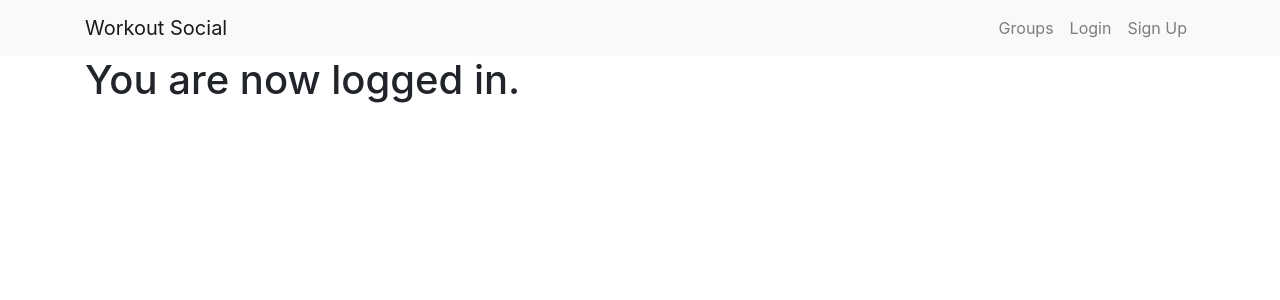
After one commit to jbeausoleil/django-simple-socialsite, a Django app: template templates/test.html in a window 1280 px wide. The commit adds this page. Shown: the top 300 px of the page. Run offline with Django 3.2, Linux system fonts and the light colour scheme; the template is opened without the code that fills it, so the values that code supplies are empty; some libraries are stand-ins or nearby versions.

Commit message:
Adding templating for html files and connecting urls.

```diff
--- a/accounts/views.py
+++ b/accounts/views.py
@@ -1,9 +1,9 @@
 from django.shortcuts import render
 from django.urls import reverse_lazy
-from django.views.generic import CreateView
-
+from django.views.generic import TemplateView, CreateView
 
 from . import forms
+
 
 class SignUp(CreateView):
     form_class = forms.UserCreateForm
--- a/simple_social/urls.py
+++ b/simple_social/urls.py
@@ -22,4 +22,8 @@ from . import views
 urlpatterns = [
     re_path(r'^$', views.Homepage.as_view(), name='home'),
     path('admin/', admin.site.urls),
+    re_path(r'^accounts/', include('accounts.urls', namespace='accounts')),
+    re_path(r'^accounts/', include('django.contrib.auth.urls')),
+    re_path(r'^test/$', views.TestPage.as_view(), name='test'),
+    re_path(r'^thanks/$', views.ThanksPage.as_view(), name='thanks'),
 ]
--- a/templates/base.html
+++ b/templates/base.html
@@ -1,11 +1,40 @@
 <!DOCTYPE html>
+{% load static %}
 <html lang="en">
 <head>
     <meta charset="UTF-8">
-    <title></title>
+    <title>Workout Social</title>
+    <!-- Bootstrap 4 CDN  -->
+    <link rel="stylesheet" href="https://stackpath.bootstrapcdn.com/bootstrap/4.4.1/css/bootstrap.min.css" integrity="sha384-Vkoo8x4CGsO3+Hhxv8T/Q5PaXtkKtu6ug5TOeNV6gBiFeWPGFN9MuhOf23Q9Ifjh" crossorigin="anonymous">
+    <script src="https://stackpath.bootstrapcdn.com/bootstrap/4.4.1/js/bootstrap.min.js" integrity="sha384-wfSDF2E50Y2D1uUdj0O3uMBJnjuUD4Ih7YwaYd1iqfktj0Uod8GCExl3Og8ifwB6" crossorigin="anonymous"></script>
+    <!-- Bootstrap Optional Theme  -->
+    <link rel="stylesheet" href="https://maxcdn.bootstrapcdn.com/bootstrap/3.3.7/css/bootstrap-theme.min.css" integrity="sha384-rHyoN1iRsVXV4nD0JutlnGaslCJuC7uwjduW9SVrLvRYooPp2bWYgmgJQIXwl/Sp" crossorigin="anonymous">
+    <!-- Google Fonts -->
+    <link href="https://fonts.googleapis.com/css?family=Montserrat&display=swap" rel="stylesheet">
+    <!-- Master CSS -->
+    <link rel="stylesheet" href="{% static 'css/master.css' %}"/>
 </head>
 <body>
-    {% block content %}
-    {% endblock %}
+    <nav class="navbar navbar-expand-lg navbar-light bg-light mynav" role="navigation" id="navbar">
+        <div class="container">
+            <a class="navbar-brand mynav" href="{% url 'home' %}">Workout Social</a>
+            <ul class="nav navbar-nav ml-auto">
+                {% if user.is_authenticated %}
+                    <li><a class="nav-link" href="#">Post</a></li>
+                    <li><a class="nav-link" href="#">Groups</a></li>
+                    <li><a class="nav-link" href="#">Create Group</a></li>
+                    <li><a class="nav-link" href="{% url 'accounts:logout' %}">Logout</a></li>
+                {% else %}
+                    <li><a class="nav-link" href="">Groups</a></li>
+                    <li><a class="nav-link" href="{% url 'accounts:login' %}">Login</a></li>
+                    <li><a class="nav-link" href="{% url 'accounts:signup' %}">Sign Up</a></li>
+                {% endif %}
+            </ul>
+        </div>
+    </nav>
+    <div class="container mycontent">
+        {% block content %}
+        {% endblock %}
+    </div>
 </body>
 </html>
--- /dev/null
+++ b/templates/test.html
@@ -0,0 +1,5 @@
+{% extends 'base.html' %}
+
+{% block content %}
+    <h1>You are now logged in.</h1>
+{% endblock %}
--- /dev/null
+++ b/templates/thanks.html
@@ -0,0 +1,5 @@
+{% extends 'base.html' %}
+
+{% block content %}
+    <h1>Thanks for visiting, come back soon!</h1>
+{% endblock %}
```
Also changed, not shown: accounts/templates/accounts/login.html (+12 -9 lines), accounts/templates/accounts/signup.html (+12 -9 lines), accounts/urls.py (added, +12 -0 lines), simple_social/settings.py (+7 -1 lines), simple_social/views.py (+9 -0 lines), accounts/migrations/0001_initial.py (added).
